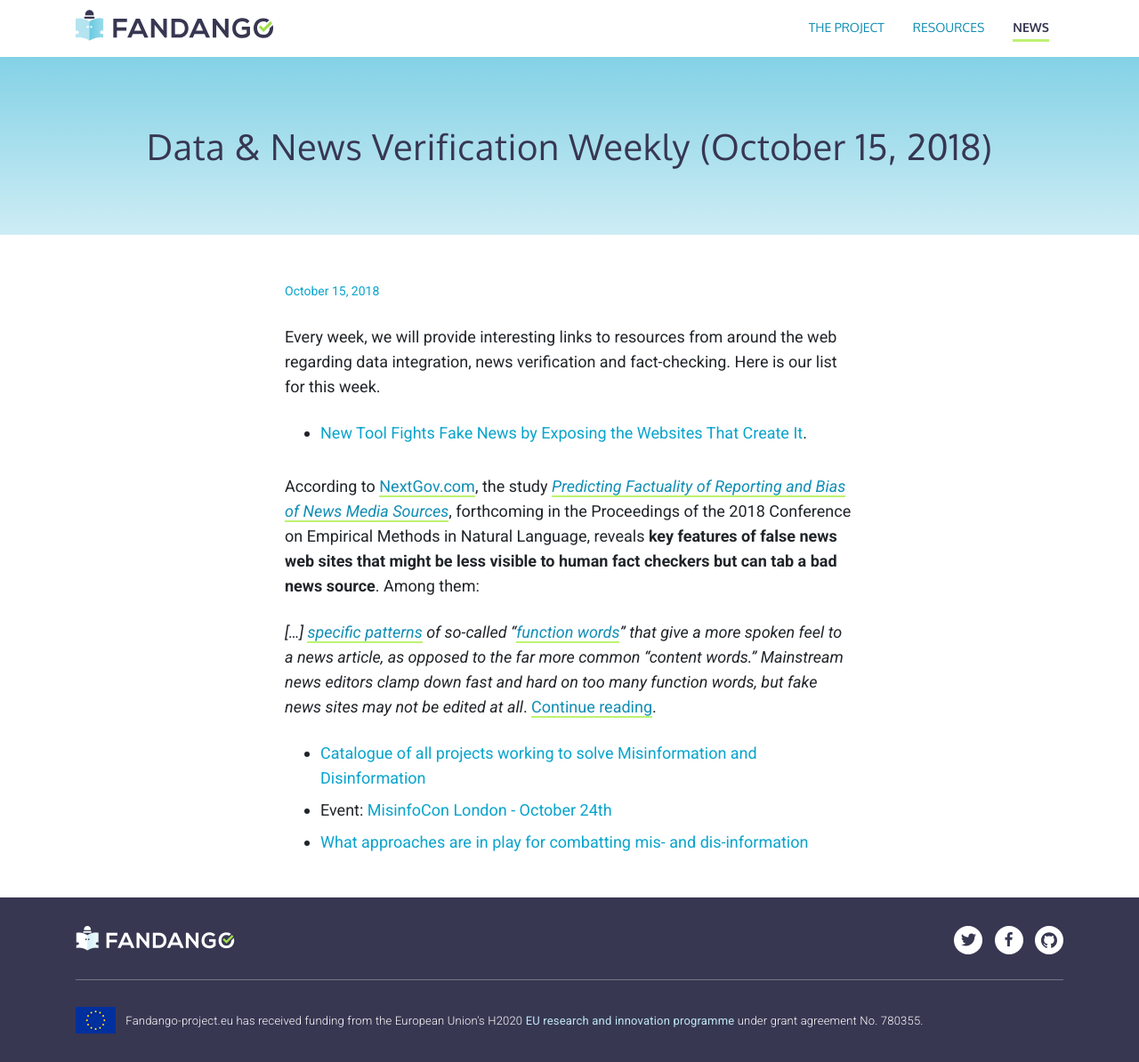
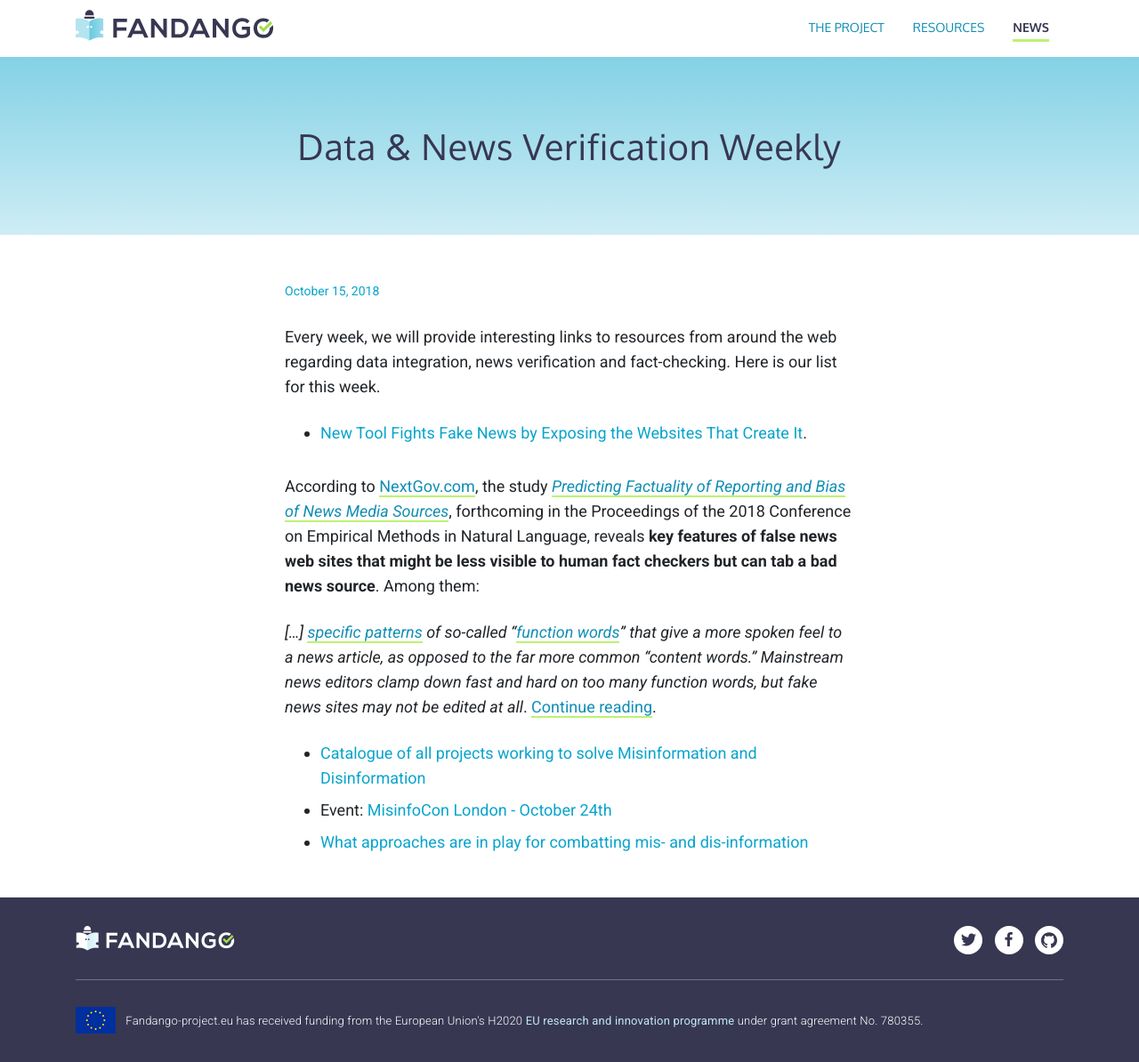
Before and after one commit to fandangOrg/fandango-web, a Jekyll site: the page built from _posts/2018-10-15-data-and-verification-weekly-october-15-2018.markdown, in a window 1280 px wide. Shown: the whole page at 89% size. Built offline with Jekyll 4.4.1, drawn with Linux system fonts in a browser that asks for light colours; comment, search, counter and statistics services are not loaded.

Commit message:
Updated Data And Verification Weekly October 15 2018

```diff
--- a/_posts/2018-10-15-data-and-verification-weekly-october-15-2018.markdown
+++ b/_posts/2018-10-15-data-and-verification-weekly-october-15-2018.markdown
@@ -1,5 +1,5 @@
 ---
-title: Data & News Verification Weekly (October 15, 2018)
+title: Data & News Verification Weekly
 date: 2018-10-15 14:37:00 Z
 ---
 
```
